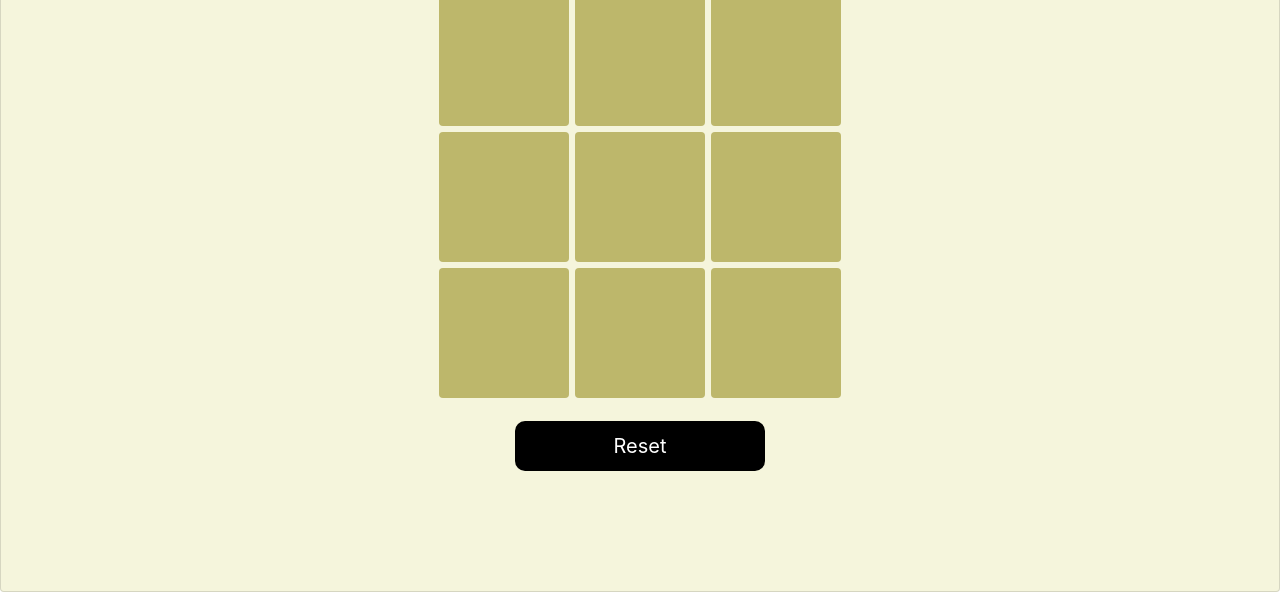
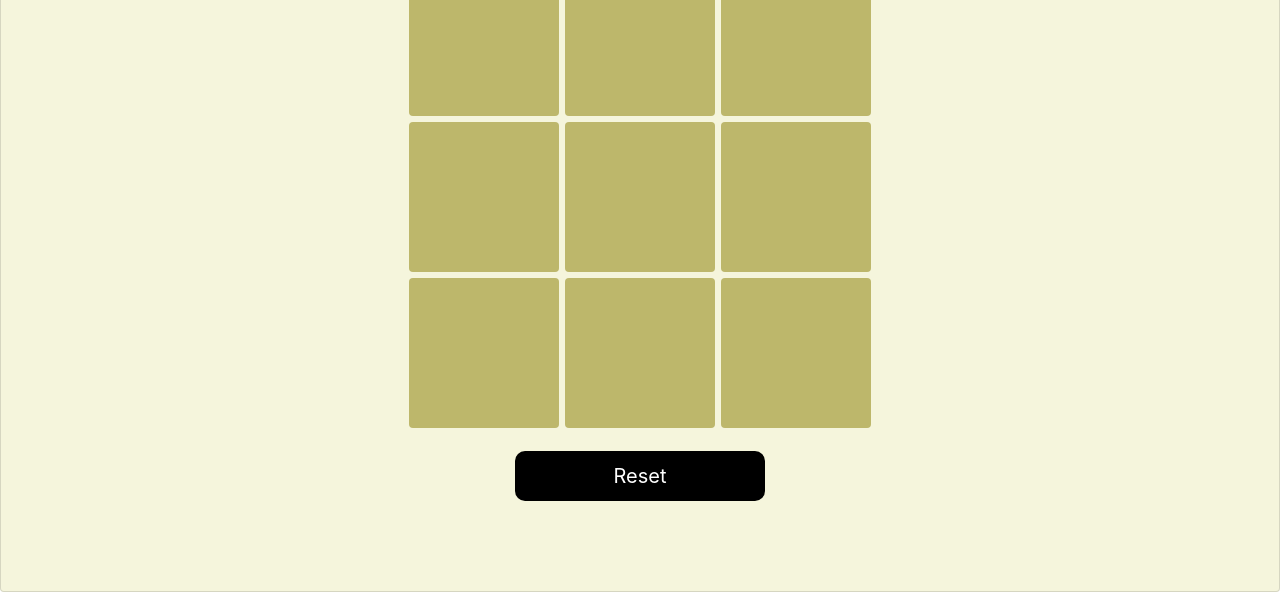
Before and after one commit to khalilNayakawadi/Tic-Tac-Toe, a plain HTML site: page index.html in a window 1280 px wide. Shown: the part 208-800 px from the top of the page. Drawn offline with nearby package versions, Linux system fonts and the light colour scheme.

Commit message:
Update style.css

```diff
--- a/style.css
+++ b/style.css
@@ -9,8 +9,8 @@
 }
 
 .btn{
-    height: 130px;
-    width: 130px;
+    height: 150px;
+    width: 150px;
     margin: 3PX;
     font-size: 50px !important;
     border-radius: 15px;
```
